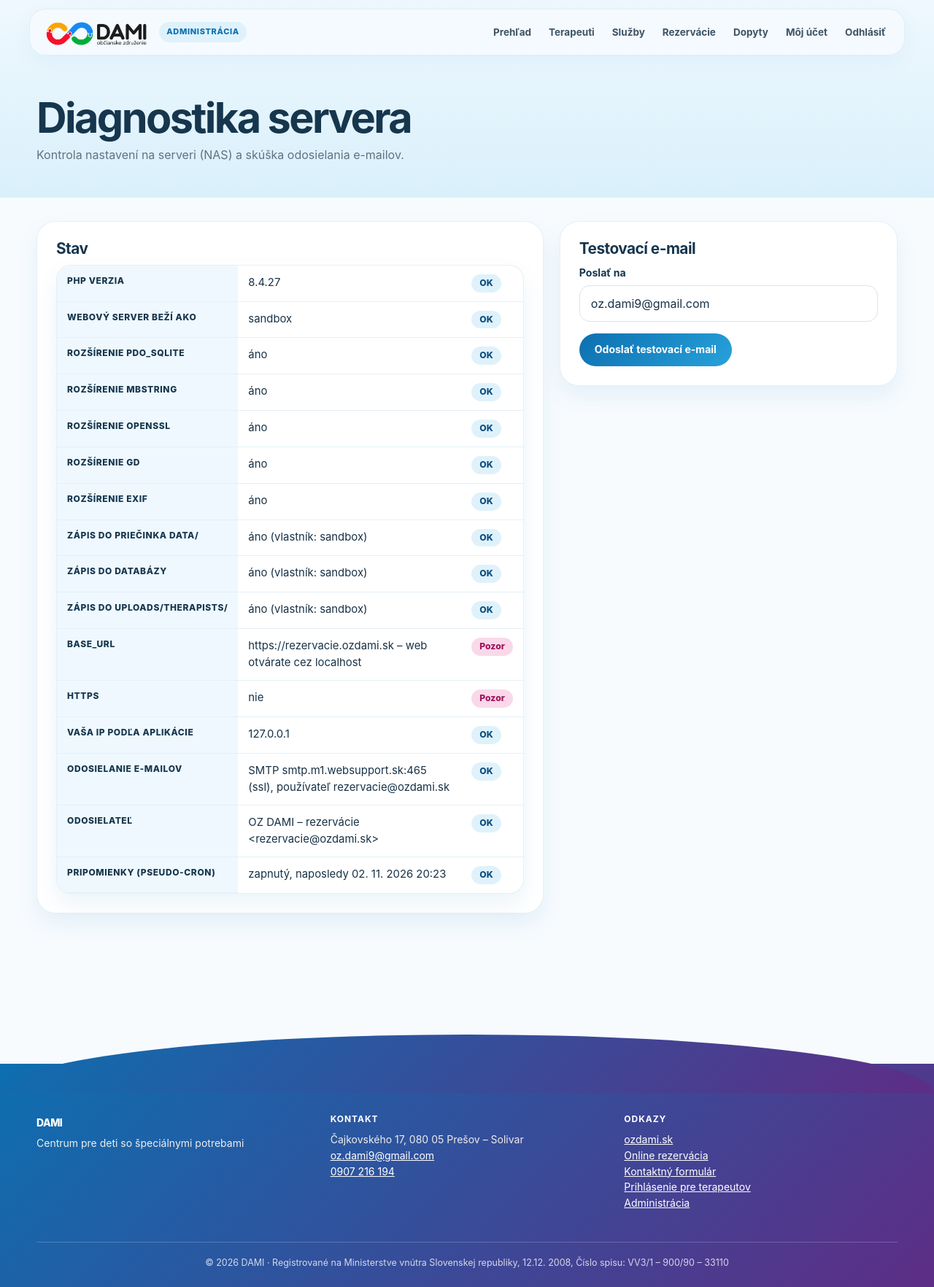
After one commit to JanKarajos/DAMI, a PHP site: page /admin/diagnostika.php in a window 1280 px wide. The commit adds this page. Shown: the whole page at 73% size. Run offline with PHP 8.4, Linux system fonts and the light colour scheme; the visitor is signed in with stand-in values (Sample User, id 1).

Commit message:
Diagnostika servera, zrozumiteľná chybová stránka a ochrana práv databázy
- admin/diagnostika.php: zápis do data/ a databázy, rozšírenia PHP, base_url, HTTPS, e-mail, testovací e-mail s presnou chybou SMTP
- namiesto prázdnej HTTP 500 sa zobrazí chybová stránka s radou pre správcu (napr. databáza iba na čítanie)
- cron spustený ako root sa prepne na vlastníka data/, aby databáza nezmenila vlastníka
- prihlásenie nespadne, ak sa nedá zapísať do tabuľky pokusov
- README: riešenie problémov, cron cez docker exec -u www-data

Co-Authored-By: Claude Opus 5.5 <noreply@anthropic.com>
Claude-Session: https://claude.ai/code/session_01Q6hf4s7yZRQpREjpmdKsSt

```diff
--- /dev/null
+++ b/admin/diagnostika.php
@@ -0,0 +1,99 @@
+<?php
+require dirname(__DIR__) . '/app/bootstrap.php';
+$admin = require_admin(true);   // dostupné aj pred zmenou hesla (napr. keď sa do databázy nedá zapisovať)
+
+$testResult = null;
+if (is_post() && post('action') === 'test_mail') {
+    csrf_check();
+    $to = post('to');
+    $GLOBALS['mail_last_error'] = null;
+    $started = microtime(true);
+    $ok = send_mail($to, 'Testovací e-mail – ' . cfg('site_short'), mail_layout('Testovací e-mail',
+        '<p>Ak čítate tento e-mail, odosielanie z rezervačného systému funguje.</p><p>Odoslané: ' . e(date('d. m. Y H:i:s')) . '</p>'));
+    $testResult = [$ok, $GLOBALS['mail_last_error'] ?? null, round(microtime(true) - $started, 1)];
+}
+
+$data = APP_ROOT . '/data';
+$dbFile = (string) cfg('db_path');
+$uploads = APP_ROOT . '/' . PHOTO_DIR;
+$who = function_exists('posix_geteuid') ? (posix_getpwuid(posix_geteuid())['name'] ?? (string) posix_geteuid()) : get_current_user();
+$owner = function (string $path): string {
+    if (!file_exists($path)) return 'neexistuje';
+    $uid = fileowner($path);
+    return function_exists('posix_getpwuid') ? (posix_getpwuid($uid)['name'] ?? (string) $uid) : (string) $uid;
+};
+$dbWritable = true;
+try {
+    db()->exec("INSERT INTO settings (key, value) VALUES ('diag_write', datetime('now')) ON CONFLICT(key) DO UPDATE SET value = excluded.value");
+} catch (Throwable $ex) {
+    $dbWritable = false;
+}
+$host = ($_SERVER['HTTP_HOST'] ?? '');
+$baseHost = parse_url((string) cfg('base_url'), PHP_URL_HOST) . (parse_url((string) cfg('base_url'), PHP_URL_PORT) ? ':' . parse_url((string) cfg('base_url'), PHP_URL_PORT) : '');
+
+$checks = [
+    ['PHP verzia', PHP_VERSION, version_compare(PHP_VERSION, '8.1', '>=')],
+    ['Webový server beží ako', $who, true],
+];
+foreach (['pdo_sqlite', 'mbstring', 'openssl', 'gd', 'exif'] as $ext) {
+    $checks[] = ['Rozšírenie ' . $ext, extension_loaded($ext) ? 'áno' : 'chýba', extension_loaded($ext) || $ext === 'exif'];
+}
+$checks[] = ['Zápis do priečinka data/', (is_writable($data) ? 'áno' : 'NIE') . ' (vlastník: ' . $owner($data) . ')', is_writable($data)];
+$checks[] = ['Zápis do databázy', ($dbWritable ? 'áno' : 'NIE') . ' (vlastník: ' . $owner($dbFile) . ')', $dbWritable];
+$checks[] = ['Zápis do uploads/therapists/', (is_writable($uploads) ? 'áno' : 'NIE') . ' (vlastník: ' . $owner($uploads) . ')', is_writable($uploads)];
+$checks[] = ['base_url', (string) cfg('base_url') . ($baseHost !== $host ? ' – web otvárate cez ' . $host : ''), $baseHost === $host];
+$checks[] = ['HTTPS', request_is_https() ? 'áno' : 'nie', request_is_https()];
+$checks[] = ['Vaša IP podľa aplikácie', client_ip(), true];
+$transport = (string) cfg('mail.transport');
+$checks[] = ['Odosielanie e-mailov', match ($transport) {
+    'smtp' => 'SMTP ' . cfg('mail.smtp.host') . ':' . cfg('mail.smtp.port') . ' (' . (cfg('mail.smtp.encryption') ?: 'bez šifrovania') . '), používateľ ' . (cfg('mail.smtp.username') ?: '—'),
+    'mail' => 'PHP mail()',
+    default => 'iba zápis do data/mail.log (testovací režim)',
+}, $transport === 'smtp' || $transport === 'mail'];
+$user = (string) cfg('mail.smtp.username');
+$fromOk = !($transport === 'smtp' && str_contains($user, '@') && strcasecmp($user, (string) cfg('mail.from_email')) !== 0);
+$checks[] = ['Odosielateľ', cfg('mail.from_name') . ' <' . cfg('mail.from_email') . '>'
+    . ($fromOk ? '' : ' – líši sa od SMTP účtu ' . $user . ' (Gmail a väčšina serverov vyžaduje rovnakú adresu, nastavte mail.from_email)'), $fromOk];
+$lastCron = (int) setting_get('pseudo_cron_last', '0');
+$checks[] = ['Pripomienky (pseudo-cron)', cfg('pseudo_cron') ? ('zapnutý, naposledy ' . ($lastCron ? date('d. m. Y H:i', $lastCron) : 'nikdy')) : 'vypnutý (očakáva sa Plánovač úloh)', true];
+
+page_header('Diagnostika', 'admin', 'admin/diagnostika.php');
+?>
+<section class="page-hero"><div class="container">
+  <h1>Diagnostika servera</h1>
+  <p>Kontrola nastavení na serveri (NAS) a skúška odosielania e-mailov.</p>
+</div></section>
+<section class="section" style="padding-top:32px">
+<div class="container dash-grid" style="grid-template-columns:minmax(0,1.5fr) minmax(0,1fr)">
+  <div class="card">
+    <h3>Stav</h3>
+    <div class="table-wrap"><table class="table">
+      <?php foreach ($checks as [$label, $value, $ok]): ?>
+        <tr><th><?= e($label) ?></th><td><?= e((string) $value) ?></td>
+          <td><span class="status <?= $ok ? 'status-free' : 'status-booked' ?>"><?= $ok ? 'OK' : 'Pozor' ?></span></td></tr>
+      <?php endforeach; ?>
+    </table></div>
+    <?php if (!$dbWritable || !is_writable($data)): ?>
+      <div class="alert alert-error" style="margin-top:16px">Do databázy sa nedá zapisovať – rezervácie a dopyty skončia chybou 500.
+        V Dockeri reštartujte projekt v Container Manager (práva sa pri štarte opravia). Vo Web Station pridajte používateľovi <b>http</b> právo Čítanie/Zápis na priečinky <code>data</code> a <code>uploads</code>.</div>
+    <?php endif; ?>
+  </div>
+  <div>
+    <div class="card">
+      <h3>Testovací e-mail</h3>
+      <?php if ($testResult): [$ok, $err, $sec] = $testResult; ?>
+        <div class="alert <?= $ok ? 'alert-success' : 'alert-error' ?>">
+          <?= $ok ? ($transport === 'smtp' || $transport === 'mail' ? 'E-mail bol odoslaný (' . $sec . ' s). Skontrolujte schránku aj spam.' : 'E-mail bol iba zapísaný do data/mail.log – odosielanie nie je zapnuté (mail.transport).')
+                  : 'Odoslanie zlyhalo (' . $sec . ' s): ' . e((string) $err) ?>
+        </div>
+      <?php endif; ?>
+      <form method="post">
+        <?= csrf_field() ?><input type="hidden" name="action" value="test_mail">
+        <div class="form-row"><label>Poslať na</label><input type="email" name="to" required value="<?= e(post('to', (string) cfg('contact.email'))) ?>"></div>
+        <button class="btn">Odoslať testovací e-mail</button>
+      </form>
+    </div>
+  </div>
+</div>
+</section>
+<?php page_footer();
--- a/admin/index.php
+++ b/admin/index.php
@@ -46,7 +46,8 @@ $next = $s->fetchAll();
 
 page_header('Prehľad', 'admin', 'admin/index.php');
 ?>
-<section class="page-hero"><div class="container"><h1>Prehľad</h1></div></section>
+<section class="page-hero"><div class="container"><h1>Prehľad</h1>
+  <p><a href="<?= e(url('admin/diagnostika.php')) ?>">Diagnostika servera a testovací e-mail →</a></p></div></section>
 <section class="section" style="padding-top:32px">
 <div class="container">
   <div class="stats">
--- a/app/auth.php
+++ b/app/auth.php
@@ -13,14 +13,22 @@ function login_throttled(string $area): bool
 
 function login_failed(string $area): void
 {
-    db()->prepare('INSERT INTO login_attempts (ip, area, created_at) VALUES (?, ?, ?)')
-        ->execute([client_ip(), $area, time()]);
-    db()->prepare('DELETE FROM login_attempts WHERE created_at < ?')->execute([time() - 86400]);
+    try {
+        db()->prepare('INSERT INTO login_attempts (ip, area, created_at) VALUES (?, ?, ?)')
+            ->execute([client_ip(), $area, time()]);
+        db()->prepare('DELETE FROM login_attempts WHERE created_at < ?')->execute([time() - 86400]);
+    } catch (PDOException $ex) {
+        error_log('[DAMI] ' . $ex->getMessage());   // napr. databáza iba na čítanie – prihlásenie nesmie spadnúť
+    }
 }
 
 function login_clear(string $area): void
 {
-    db()->prepare('DELETE FROM login_attempts WHERE ip = ? AND area = ?')->execute([client_ip(), $area]);
+    try {
+        db()->prepare('DELETE FROM login_attempts WHERE ip = ? AND area = ?')->execute([client_ip(), $area]);
+    } catch (PDOException $ex) {
+        error_log('[DAMI] ' . $ex->getMessage());
+    }
 }
 
 /* ---------- Admin ---------- */
--- a/app/bootstrap.php
+++ b/app/bootstrap.php
@@ -17,6 +17,7 @@ require __DIR__ . '/photos.php';
 require __DIR__ . '/layout.php';
 
 if (PHP_SAPI !== 'cli') {
+    set_exception_handler('render_fatal_error');
     session_name('dami_sess');
     session_set_cookie_params([
         'lifetime' => 0,
@@ -46,3 +47,29 @@ function cfg(string $key, $default = null)
     }
     return $value;
 }
+
+/** Zrozumiteľná chybová stránka namiesto prázdnej „HTTP ERROR 500“. Detail ide do logu servera. */
+function render_fatal_error(Throwable $ex): void
+{
+    error_log('[DAMI] ' . get_class($ex) . ': ' . $ex->getMessage() . ' in ' . $ex->getFile() . ':' . $ex->getLine());
+    $msg = $ex->getMessage();
+    $hint = '';
+    if (stripos($msg, 'readonly database') !== false || stripos($msg, 'unable to open database') !== false) {
+        $hint = 'Server nemá právo zapisovať do databázy (priečinok <code>data/</code>). '
+            . 'V Dockeri reštartujte projekt (práva sa pri štarte opravia), vo Web Station dajte používateľovi <b>http</b> právo Čítanie/Zápis na priečinky <code>data</code> a <code>uploads</code>.';
+    } elseif (stripos($msg, 'disk') !== false && stripos($msg, 'full') !== false) {
+        $hint = 'Na disku servera nie je voľné miesto.';
+    }
+    if (!headers_sent()) {
+        http_response_code(500);
+        header('Content-Type: text/html; charset=utf-8');
+    }
+    echo '<!doctype html><html lang="sk"><meta charset="utf-8"><meta name="viewport" content="width=device-width,initial-scale=1">'
+        . '<title>Chyba servera</title><body style="font-family:-apple-system,BlinkMacSystemFont,Helvetica Neue,Arial,sans-serif;background:#f7fbfe;color:#183247;margin:0;padding:40px 16px">'
+        . '<div style="max-width:640px;margin:0 auto;background:#fff;border-radius:24px;padding:32px;box-shadow:0 20px 50px rgba(13,111,176,.1)">'
+        . '<h1 style="margin-top:0">Ospravedlňujeme sa, nastala chyba.</h1>'
+        . '<p>Vašu požiadavku sa nepodarilo spracovať. Skúste to prosím neskôr alebo nás kontaktujte: '
+        . htmlspecialchars((string) cfg('contact.email')) . ', ' . htmlspecialchars((string) cfg('contact.phone')) . '.</p>'
+        . ($hint ? '<p style="background:#fdeef5;border-radius:14px;padding:14px 16px"><b>Pre správcu:</b> ' . $hint . '</p>' : '')
+        . '<p><a href="javascript:history.back()" style="color:#0D6FB0">← späť</a></p></div></body></html>';
+}
--- a/app/mailer.php
+++ b/app/mailer.php
@@ -8,6 +8,7 @@ declare(strict_types=1);
 function send_mail(string $to, string $subject, string $html, ?string $replyTo = null): bool
 {
     if (!filter_var($to, FILTER_VALIDATE_EMAIL) || is_placeholder_email($to)) {
+        $GLOBALS['mail_last_error'] = 'Neplatná alebo zástupná e-mailová adresa: ' . $to;
         return false;
     }
     $fromEmail = (string) cfg('mail.from_email');
@@ -45,6 +46,7 @@ function send_mail(string $to, string $subject, string $html, ?string $replyTo =
                 return file_put_contents(dirname((string) cfg('db_path')) . '/mail.log', $log, FILE_APPEND) !== false;
         }
     } catch (Throwable $ex) {
+        $GLOBALS['mail_last_error'] = $ex->getMessage();
         error_log('[DAMI mail] ' . $ex->getMessage());
         return false;
     }
```
Also changed, not shown: cron/pripomienky.php (+10 -0 lines), README.md.
